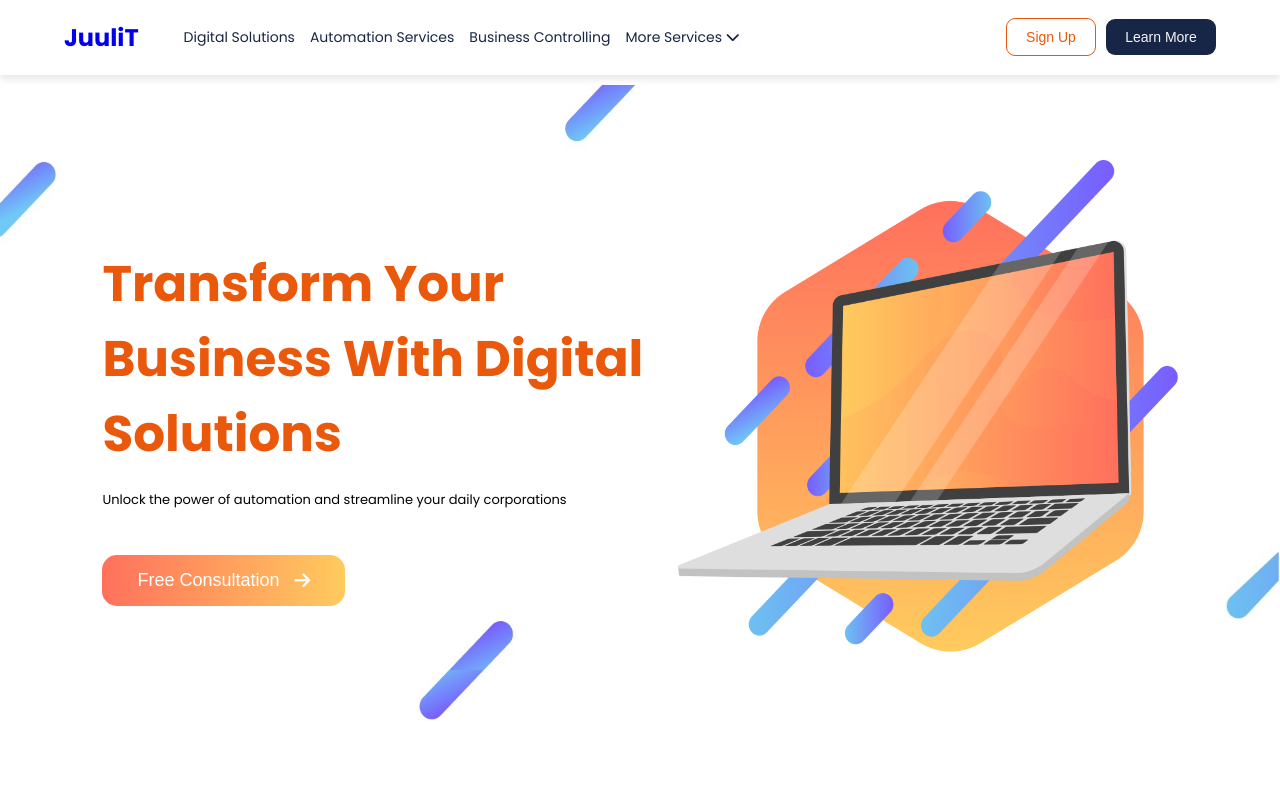
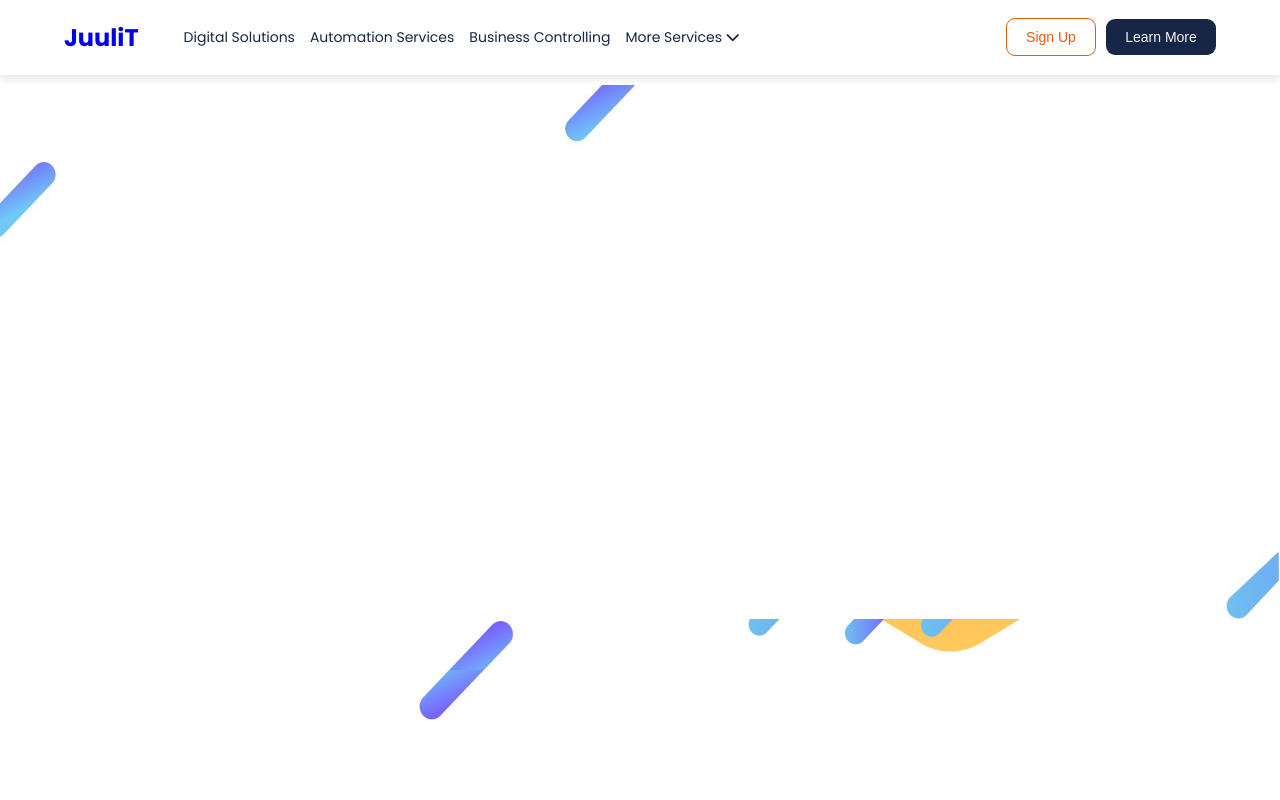
Before and after one commit to SeifEldin15/JuuliT, a React (Create React App) app: page / in a window 1280 px wide. Shown: the top 800 px of the page. Built offline with nearby package versions, Linux system fonts and the light colour scheme.

Commit message:
Update HeroSection.css

```diff
--- a/src/components/HeroSection/HeroSection.css
+++ b/src/components/HeroSection/HeroSection.css
@@ -5,6 +5,8 @@
     display: flex;
     align-items: center;
     justify-content: space-between;
+         z-index: -1;
+
  }
 
 .img-text-header{
@@ -22,7 +24,6 @@
 }
 .img-text-container{
     padding:35px;
-    z-index: 1;
 
 }
 .img-buttons button:first-of-type{
```
